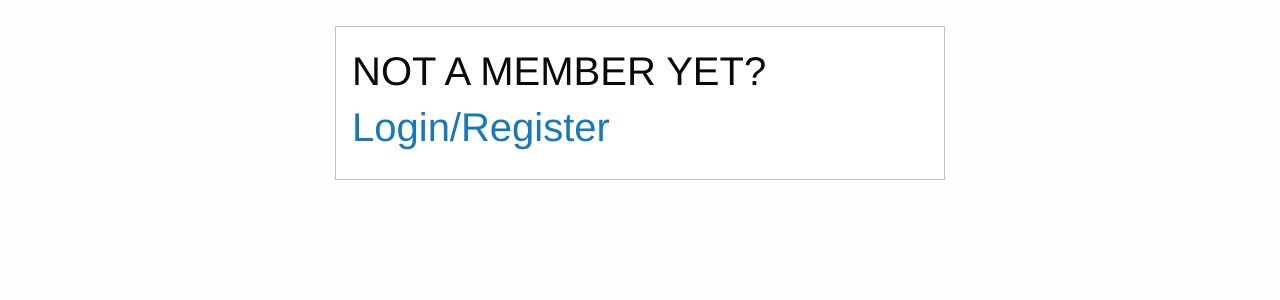
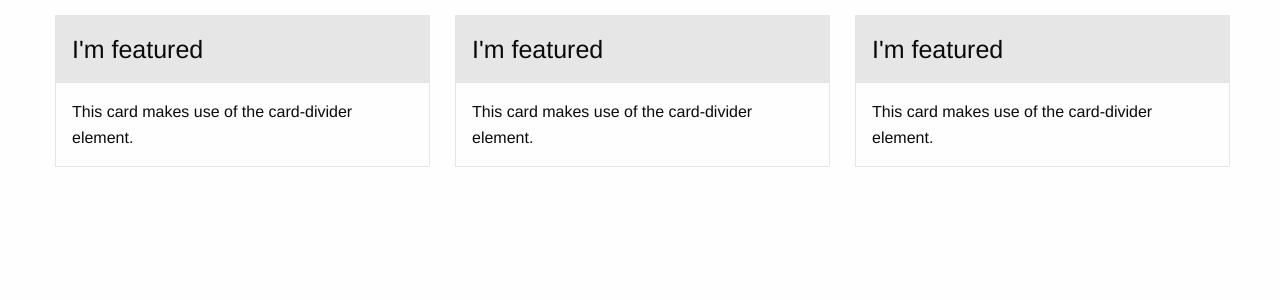
Before and after one commit to droid-thelast/reporting, a PHP site: page / in a window 1280 px wide. Shown: the part 56-356 px from the top of the page. Run offline with PHP 8.4, Linux system fonts and the light colour scheme.

Commit message:
Fixed card width.

```diff
--- a/index.php
+++ b/index.php
@@ -7,11 +7,11 @@ include "header.php";
 
 ?>
 	<?php
-		if (isset($_SESSION['usrname'])) { ?>
+		if (!isset($_SESSION['usrname'])) { ?>
 
 			<div class="row" style="padding-top: 15px;">
 			  <div class="medium-4 columns" style="padding-right: 10px;">
-					<div class="card" style="width: 320px;">
+					<div class="card">
 					  <div class="card-divider">
 					    <h4>I'm featured</h4>
 					  </div>
@@ -22,7 +22,7 @@ include "header.php";
 			  </div>
 
 			  <div class="medium-4 columns" style="padding-right: 10px;">
-			  	<div class="card" style="width: 320px;">
+			  	<div class="card">
 				  <div class="card-divider">
 				    <h4>I'm featured</h4>
 				  </div>
@@ -33,7 +33,7 @@ include "header.php";
 			  </div>
 
             <div class="medium-4 columns" style="padding-right: 10px;">
-                <div class="card" style="width: 320px;">
+                <div class="card">
                     <div class="card-divider">
                         <h4>I'm featured</h4>
                     </div>
@@ -49,12 +49,13 @@ include "header.php";
 
             ?>
             <div class="medium-6 medium-offset-3 column" style="padding-top: 2%;">
-            <div class="callout callout-hover-reveal medium-12" data-callout-hover-reveal>
+            <div class="callout callout-hover-reveal medium-12" data-callout-hover-reveal style="text-align: center;">
                 <div class="callout-body">
-                    <h2>NOT A MEMBER YET? <a data-open="login_register">Login/Register</a></h2>
+                    <h2>NOT A MEMBER YET? </h2>
                 </div>
                 <div class="callout-footer">
-                    <img src="img/minimal.jpg" alt=""/>
+                    <img src="img/minimal.jpg" alt="" style="text-align: center"><br>
+                    <h4 style="font-size: 1.5em;"><a data-open="login_register">Login/Register</a></h4>
                 </div>
             </div>
             </div>
```
